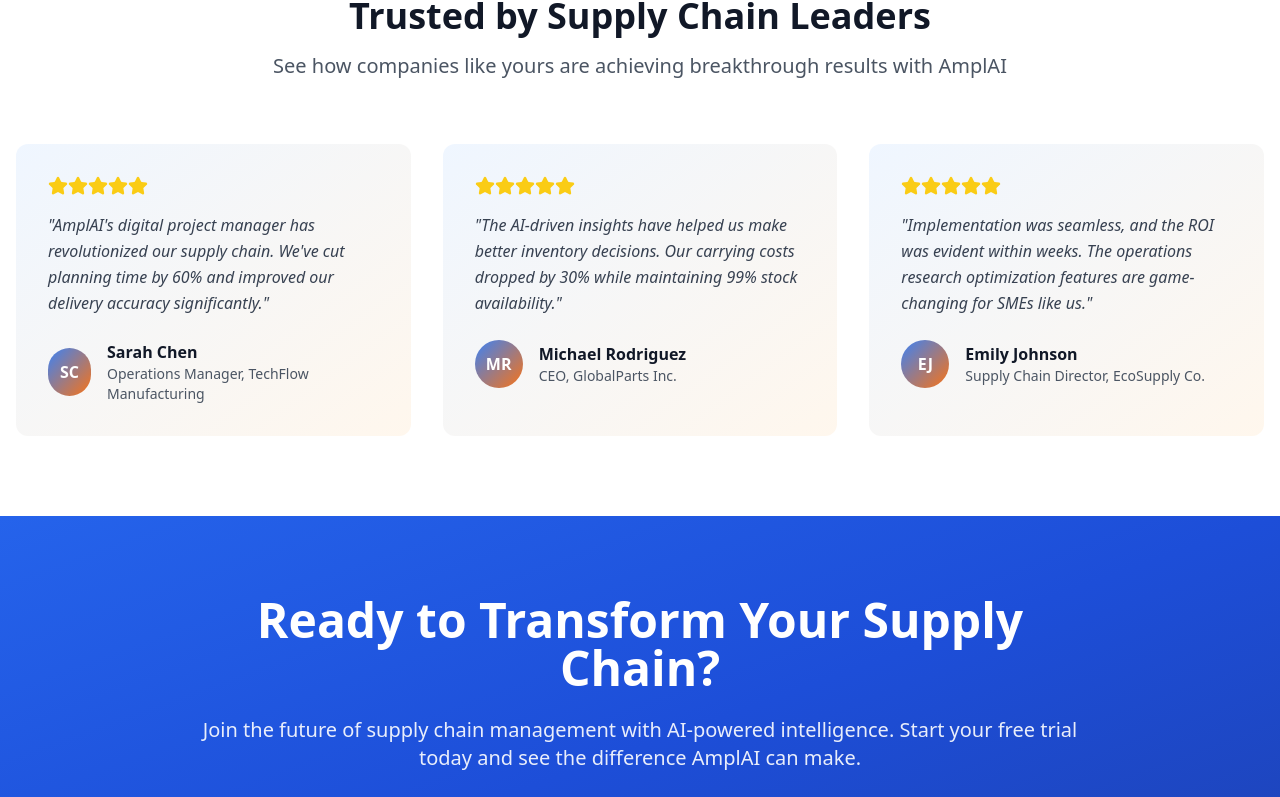
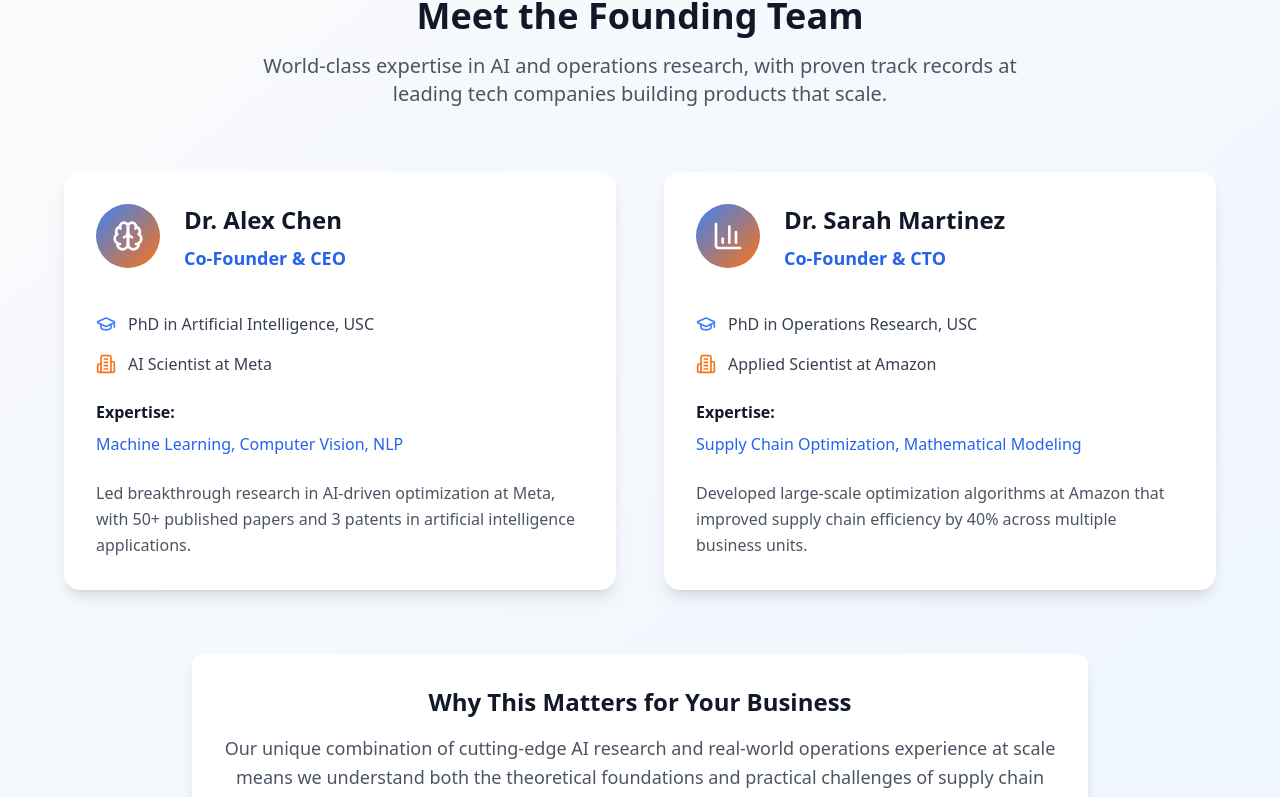
Before and after one commit to LoganZhao1997/amplai-supply-chain-ai, a React (Vite) app: page / in a window 1280 px wide. Shown: the part 2362-3159 px from the top of the page. Built offline with nearby package versions, Linux system fonts and the light colour scheme.

Commit message:
Add founder introduction and remove customer story
- Added a new section to introduce the two founders, highlighting their expertise and credentials.
- Removed the customer story section.

```diff
--- /dev/null
+++ b/src/components/Founders.tsx
@@ -0,0 +1,98 @@
+
+import { GraduationCap, Building2, Brain, BarChart3 } from "lucide-react";
+
+const founders = [
+  {
+    name: "Dr. Alex Chen",
+    role: "Co-Founder & CEO",
+    education: "PhD in Artificial Intelligence, USC",
+    experience: "AI Scientist at Meta",
+    expertise: "Machine Learning, Computer Vision, NLP",
+    description: "Led breakthrough research in AI-driven optimization at Meta, with 50+ published papers and 3 patents in artificial intelligence applications.",
+    icon: Brain
+  },
+  {
+    name: "Dr. Sarah Martinez",
+    role: "Co-Founder & CTO",
+    education: "PhD in Operations Research, USC",
+    experience: "Applied Scientist at Amazon",
+    expertise: "Supply Chain Optimization, Mathematical Modeling",
+    description: "Developed large-scale optimization algorithms at Amazon that improved supply chain efficiency by 40% across multiple business units.",
+    icon: BarChart3
+  }
+];
+
+export const Founders = () => {
+  return (
+    <section className="py-20 bg-gradient-to-br from-gray-50 to-blue-50">
+      <div className="container mx-auto px-4">
+        <div className="text-center mb-16">
+          <h2 className="text-4xl font-bold text-gray-900 mb-4">
+            Meet the Founding Team
+          </h2>
+          <p className="text-xl text-gray-600 max-w-3xl mx-auto">
+            World-class expertise in AI and operations research, with proven track records
+            at leading tech companies building products that scale.
+          </p>
+        </div>
+
+        <div className="grid lg:grid-cols-2 gap-12 max-w-6xl mx-auto">
+          {founders.map((founder, index) => (
+            <div
+              key={index}
+              className="bg-white rounded-2xl p-8 shadow-lg hover:shadow-xl transition-shadow duration-300"
+            >
+              <div className="flex items-start mb-6">
+                <div className="w-16 h-16 bg-gradient-to-br from-blue-500 to-orange-500 rounded-full flex items-center justify-center mr-6 flex-shrink-0">
+                  <founder.icon className="w-8 h-8 text-white" />
+                </div>
+                <div className="flex-1">
+                  <h3 className="text-2xl font-bold text-gray-900 mb-2">
+                    {founder.name}
+                  </h3>
+                  <p className="text-lg font-semibold text-blue-600 mb-4">
+                    {founder.role}
+                  </p>
+                </div>
+              </div>
+
+              <div className="space-y-4 mb-6">
+                <div className="flex items-center text-gray-700">
+                  <GraduationCap className="w-5 h-5 mr-3 text-blue-500" />
+                  <span className="font-medium">{founder.education}</span>
+                </div>
+                <div className="flex items-center text-gray-700">
+                  <Building2 className="w-5 h-5 mr-3 text-orange-500" />
+                  <span className="font-medium">{founder.experience}</span>
+                </div>
+              </div>
+
+              <div className="mb-6">
+                <h4 className="font-semibold text-gray-900 mb-2">Expertise:</h4>
+                <p className="text-blue-600 font-medium">{founder.expertise}</p>
+              </div>
+
+              <p className="text-gray-600 leading-relaxed">
+                {founder.description}
+              </p>
+            </div>
+          ))}
+        </div>
+
+        <div className="mt-16 text-center">
+          <div className="bg-white rounded-xl p-8 shadow-lg max-w-4xl mx-auto">
+            <h3 className="text-2xl font-bold text-gray-900 mb-4">
+              Why This Matters for Your Business
+            </h3>
+            <p className="text-lg text-gray-600 leading-relaxed">
+              Our unique combination of cutting-edge AI research and real-world operations experience
+              at scale means we understand both the theoretical foundations and practical challenges
+              of supply chain optimization. We've built systems that handle millions of decisions
+              daily - now we're bringing that expertise to help SMEs compete with enterprise-level intelligence.
+            </p>
+          </div>
+        </div>
+      </div>
+    </section>
+  );
+};
--- a/src/pages/Index.tsx
+++ b/src/pages/Index.tsx
@@ -2,7 +2,7 @@
 import { Hero } from "@/components/Hero";
 import { Features } from "@/components/Features";
 import { Benefits } from "@/components/Benefits";
-import { Testimonials } from "@/components/Testimonials";
+import { Founders } from "@/components/Founders";
 import { CTA } from "@/components/CTA";
 import { Footer } from "@/components/Footer";
 
@@ -12,7 +12,7 @@ const Index = () => {
       <Hero />
       <Features />
       <Benefits />
-      <Testimonials />
+      <Founders />
       <CTA />
       <Footer />
     </div>
```
